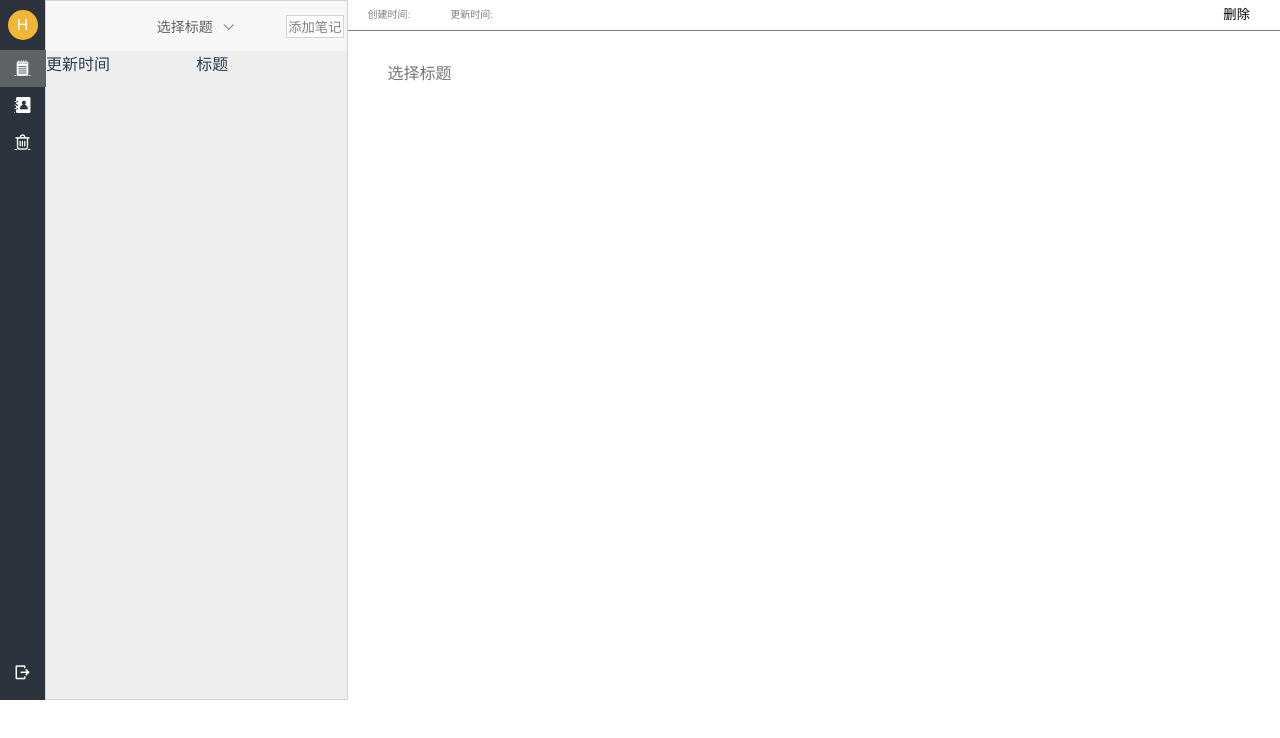
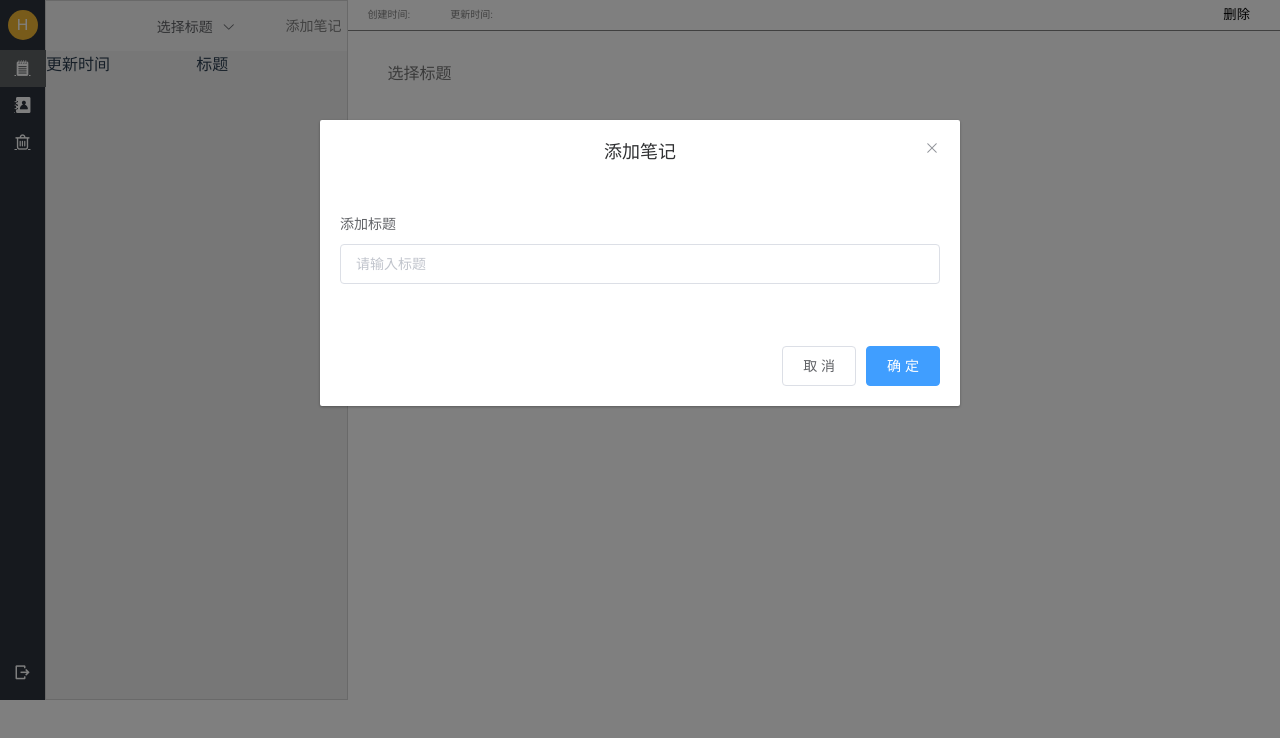
Before and after one commit to chenguocan/Note, a Vue app: page /home/notesDetail in a window 1280 px wide. Both pictures are taken after a click on the button "添加笔记". Shown: the top 738 px of the page. Built offline with nearby package versions, Linux system fonts and the light colour scheme.

Commit message:
完善添加笔记功能

```diff
--- a/src/assets/styles/style.scss
+++ b/src/assets/styles/style.scss
@@ -1,4 +1,6 @@
 .el-dropdown-menu{
   height: 500px;
   overflow-y:scroll;
+  overflow-x:hidden ;
+  margin-left: 100px;
 }
--- a/src/components/Note.vue
+++ b/src/components/Note.vue
@@ -2,8 +2,8 @@
   <div class="note">
     <div class="header">
       <div class="date">
-        <span>创建时间:{{current===''?'':current[0].createdAt}}</span>
-        <span>更新时间:{{current===''?'':current[0].updatedAt}}</span>
+        <span>创建时间:{{message===''?'':message.createdAt}}</span>
+        <span>更新时间:{{message===''?'':message.updatedAt}}</span>
         <button class="delete clearfix" @click="deleteNote">删除</button>
       </div>
     </div>
@@ -20,7 +20,6 @@ export default {
   name: "Note",
   data(){
     return{
-      current:'',
       noteList:'',
       message:'',
     }
@@ -39,15 +38,14 @@ export default {
         this.noteList = res.data;
         this.$store.commit('getNoteList', this.noteList);
       }else{
-        window.alert("删除失败,回收站内还有该笔记本");
+        return window.alert("删除失败,回收站内还有该笔记本");
       }
     }
   },
   mounted() {
     Bus.$on('currentNote',function(val){
-      this.current=val;
-      console.log(val);
       this.message=val[0];
+      console.log(this.message);
       Bus.$forceUpdate();
     }.bind(this));
   },
--- a/src/components/NoteBar.vue
+++ b/src/components/NoteBar.vue
@@ -40,7 +40,6 @@ export default {
       const {data:res}=await this.$http.get('/notes/from/'+id);
       this.dateList=res.data;
       this.formatTime();
-      console.log(this.dateList);
     },
     formatTime(){
       for(let i=0;i<this.dateList.length;i++){
--- a/src/lib/element.js
+++ b/src/lib/element.js
@@ -1,7 +1,11 @@
 import Vue from 'vue'
-import {Button,Dropdown,DropdownItem,DropdownMenu,Icon} from'element-ui'
+import {Button,Dropdown,DropdownItem,DropdownMenu,Icon,Form,FormItem,Dialog,Input} from'element-ui'
 Vue.use(Button);
 Vue.use(Dropdown);
 Vue.use(DropdownItem);
 Vue.use(DropdownMenu);
 Vue.use(Icon);
+Vue.use(Form);
+Vue.use(FormItem);
+Vue.use(Dialog);
+Vue.use(Input);
--- a/src/views/CircleNotes.vue
+++ b/src/views/CircleNotes.vue
@@ -1,6 +1,6 @@
 <template>
   <div class="trashNote">
-    <NoteBar :noteList="trashList">
+    <NoteBar :currentList="trashList">
       <div class="tag">
         <p>回收站</p>
       </div>
--- a/src/views/MyNotes.vue
+++ b/src/views/MyNotes.vue
@@ -12,7 +12,20 @@
             </el-dropdown-item>
           </el-dropdown-menu>
         </el-dropdown>
-        <button class="addNewNote">添加笔记</button>
+
+        <!--添加笔记-->
+        <el-button class="addNewBtn" type="text" @click="changeDialogVisible(true)">添加笔记</el-button>
+        <el-dialog title="添加笔记" :visible.sync="addNoteVisible">
+          <el-form :model="addNote">
+            <el-form-item label="添加标题">
+              <el-input v-model="addNote.title" placeholder="请输入标题"></el-input>
+            </el-form-item>
+          </el-form>
+          <div slot="footer" class="dialog-footer">
+            <el-button @click="changeDialogVisible(false)">取 消</el-button>
+            <el-button type="primary" @click="submitNote">确 定</el-button>
+          </div>
+        </el-dialog>
       </div>
     </NoteBar>
     <Note></Note>
@@ -29,7 +42,10 @@ export default {
   data() {
     return {
       current: '',
-      currentList: '',
+      addNoteVisible:false,
+      addNote:{
+        title:'',
+      }
     }
   },
   computed: {
@@ -37,14 +53,23 @@ export default {
       return this.$store.state.noteList;
     }
   },
-  mounted() {
-    console.log(this.noteList);
-    console.log(this.current.title);
-  },
   methods: {
     currentTitle(id) {
       this.current = this.noteList.filter(item=>item.id===id)[0];
-      this.$emit('xxx','hi');
+    },
+    changeDialogVisible(visible){
+      this.addNoteVisible=visible;
+    },
+    submitNote(){
+      this.addNoteVisible=false;
+      console.log(this.addNote);
+      this.createdNewNote();
+    },
+    async createdNewNote(){
+      const res=await this.$http.post('/notebooks',{title:this.addNote.title});
+      if(res.status!==200){
+        return window.alert("添加笔记失败");
+      }
     }
   }
 };
@@ -67,14 +92,12 @@ export default {
     position: relative;
     background: rgb(247, 247, 247);
 
-    .addNewNote {
+    .addNewBtn {
       position: absolute;
       right: 0;
       color: gray;
       margin-right: 3px;
       padding: 1px;
-      border: 1px solid $line-color;
-      background: white;
     }
   }
 }
```
